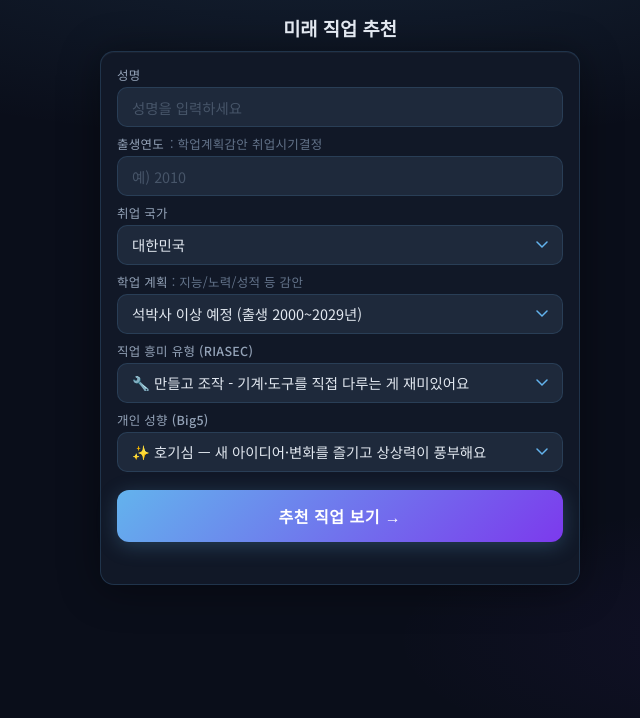
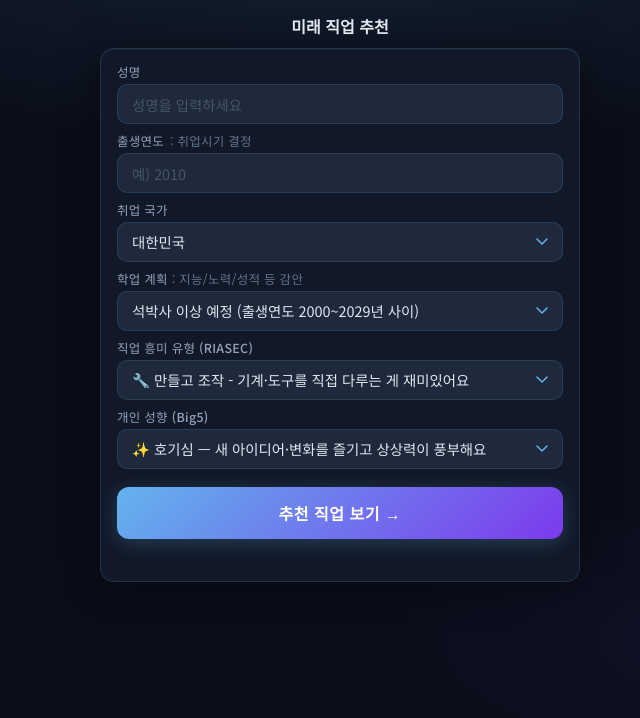
Before and after one commit to DongSoo-520503/future-job, a website: page index.html in a window 1280 px wide. Shown: the whole page, without its empty margins (300-940 px from the left). Drawn offline with Linux system fonts and the light colour scheme.

Commit message:
Add files via upload

```diff
--- a/index.html
+++ b/index.html
@@ -190,7 +190,7 @@
 <body>
   <div class="container">
     <div class="header">
-      <h3>미래 직업 추천</h3>
+      <h4>미래 직업 추천</h4>
     </div>
 
     <div class="card">
@@ -202,7 +202,7 @@
         </div>
 
         <div class="field">
-          <label for="dob">출생연도 <span class="required"></span> <span style="font-weight:400;color:#64748b">: 학업계획감안 취업시기결정</span></label>
+          <label for="dob">출생연도 <span class="required"></span> <span style="font-weight:400;color:#64748b">: 취업시기 결정</span></label>
           <input id="dob" name="dob" type="number" inputmode="numeric" placeholder="예) 2010" required>
         </div>
 
@@ -237,9 +237,9 @@
         <div class="field">
           <label for="ability">학업 계획 <span style="font-weight:400;color:#64748b">: 지능/노력/성적 등 감안</span></label>
           <select id="ability" name="ability">
-            <option value="상">석박사 이상 예정 (출생 2000~2029년)</option>
-            <option value="중">대학/대학원 예정 (출생 2004~2033년)</option>
-            <option value="하">전문대/직업고 예정 (출생 2008~2037년)</option>
+            <option value="상">석박사 이상 예정 (출생연도 2000~2029년 사이)</option>
+            <option value="중">대학/대학원 예정 (출생연도 2004~2033년 사이)</option>
+            <option value="하">전문대/직업고 예정 (출생연도 2008~2037년 사이)</option>
           </select>
         </div>
 
```
Also changed, not shown: result.html (+1 -1 lines).
